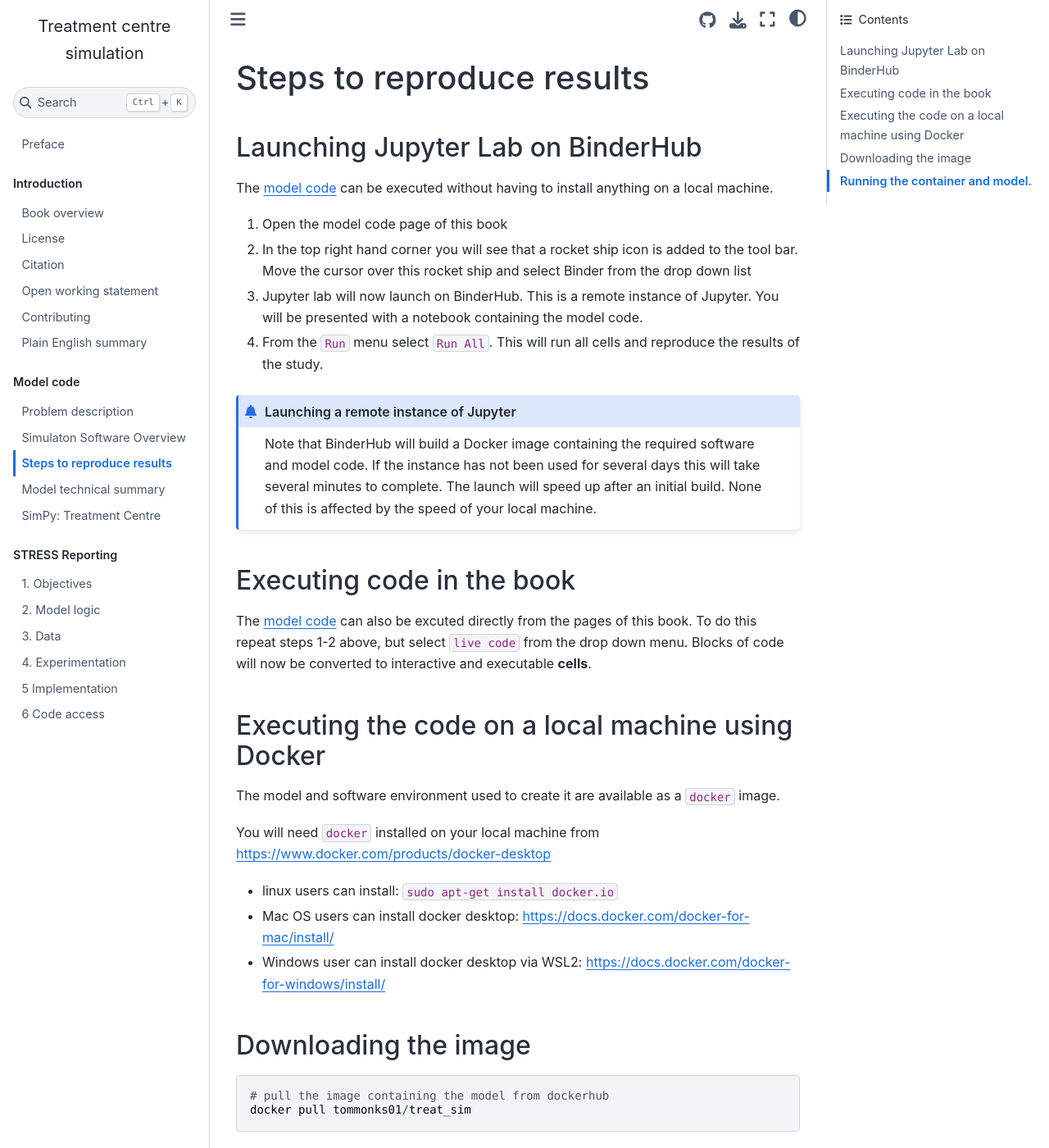
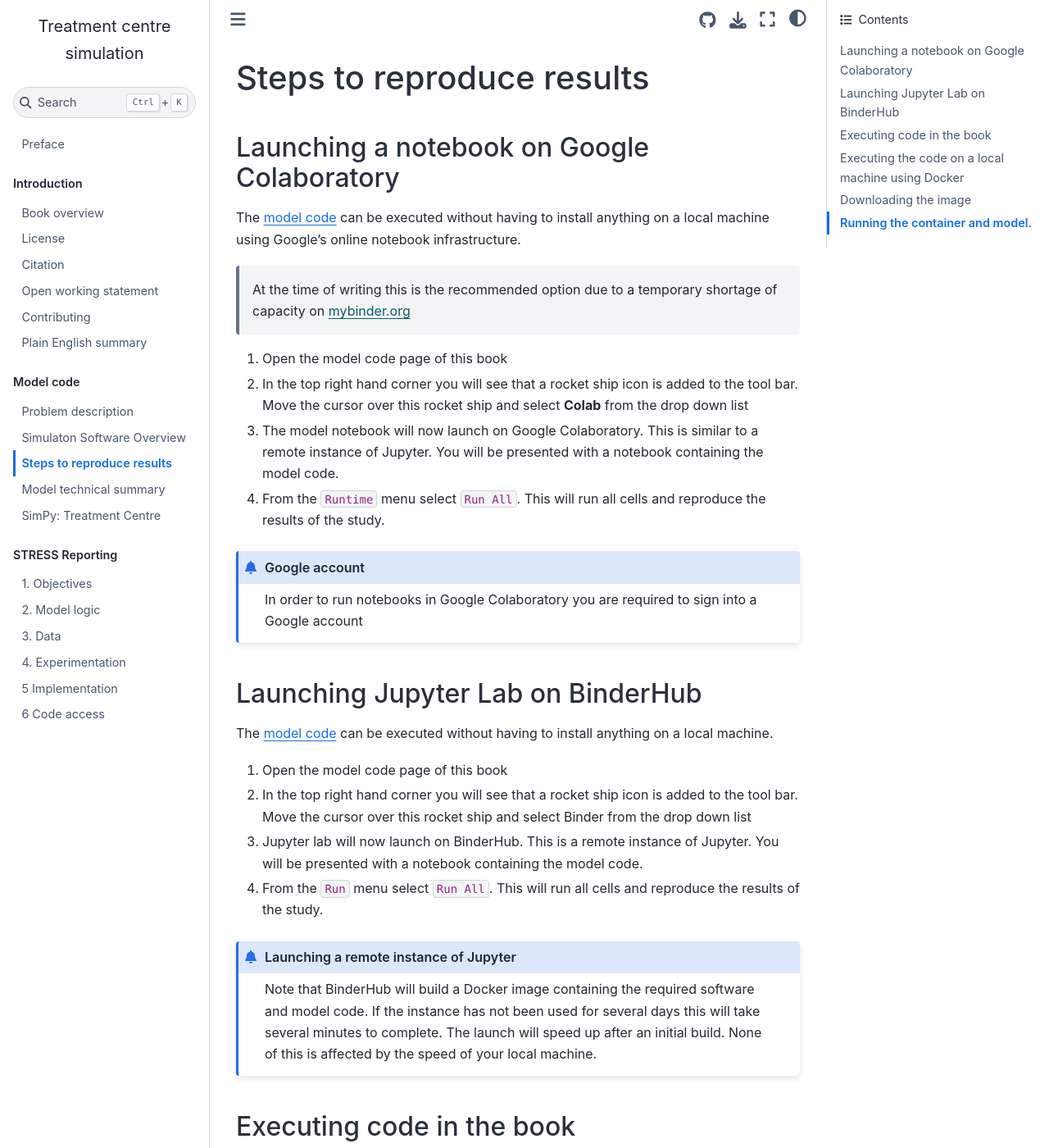
Before and after one commit to TomMonks/treatment-centre-sim, a Jupyter Book: the page built from content/02_model_code/03_instr.md, in a window 1280 px wide and 1400 px high. Shown: the whole window at 82% size. Built offline with Jupyter Book 1.0.4 settings and Sphinx 7.4.7 and the Sphinx Book theme 1.1.4, drawn with Linux system fonts in a browser that asks for light colours; some of the changed text lies outside the part shown.

Commit message:
BOOK: updated steps to reproduce results to include colab

````diff
--- a/content/02_model_code/03_instr.md
+++ b/content/02_model_code/03_instr.md
@@ -1,4 +1,19 @@
 # Steps to reproduce results
+
+## Launching a notebook on Google Colaboratory
+
+The [model code](./04_model.ipynb) can be executed without having to install anything on a local machine using Google's online notebook infrastructure.
+
+> At the time of writing this is the recommended option due to a temporary shortage of capacity on mybinder.org
+
+1. Open the model code page of this book
+2. In the top right hand corner you will see that a rocket ship icon is added to the tool bar.  Move the cursor over this rocket ship and select **Colab** from the drop down list
+3. The model notebook will now launch on Google Colaboratory.  This is similar to a remote instance of Jupyter. You will be presented with a notebook containing the model code.
+4. From the `Runtime` menu select `Run All`. This will run all cells and reproduce the results of the study.
+
+```{admonition} Google account
+In order to run notebooks in Google Colaboratory you are required to sign into a Google account
+```
 
 ## Launching Jupyter Lab on BinderHub
 
@@ -18,6 +33,8 @@ Note that BinderHub will build a Docker image containing the required software a
 ## Executing code in the book
 
 The [model code](./04_model.ipynb) can also be excuted directly from the pages of this book.  To do this repeat steps 1-2 above, but select `live code` from the drop down menu.  Blocks of code will now be converted to interactive and executable **cells**.
+
+> Note live code uses mybinder.org.  This is experiencing a temporary shortage of capacity.
 
 
 ## Executing the code on a local machine using Docker
````
Also changed, not shown: content/02_model_code/04_model.ipynb, src/full_model.ipynb.
